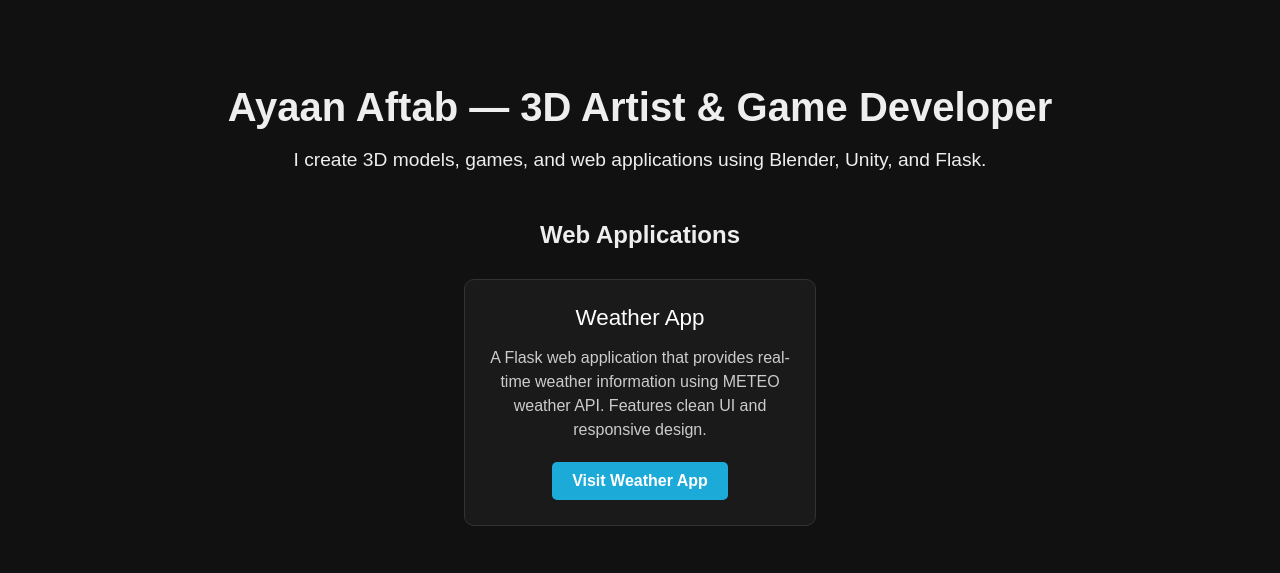
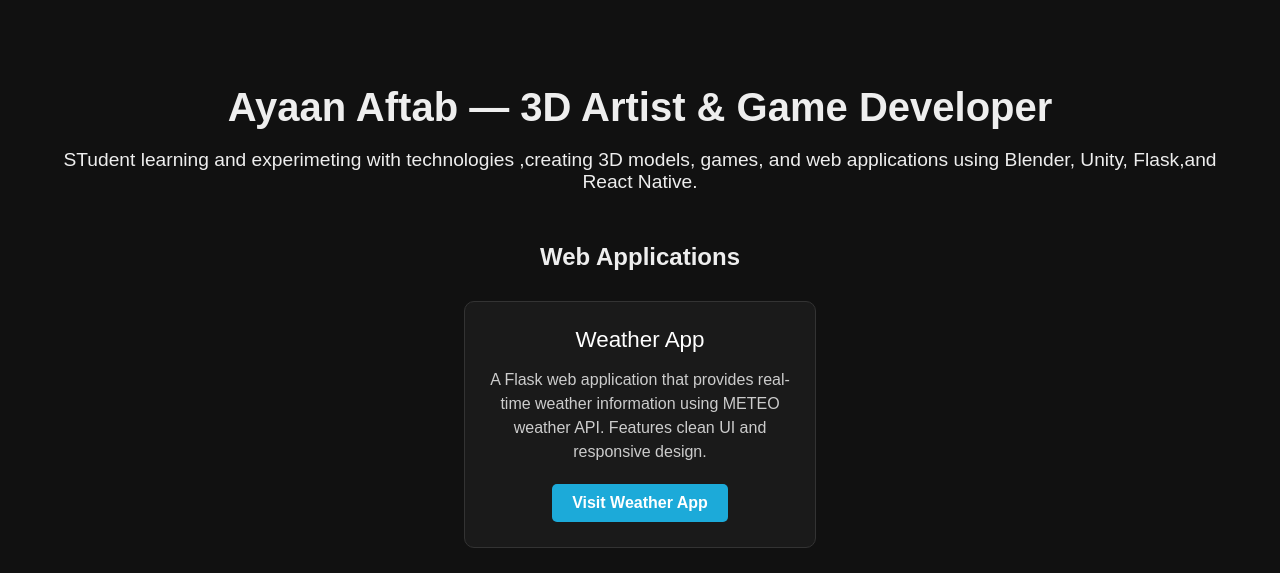
Before and after one commit to ayaanaftab/Portfolio, a plain HTML site: page index.html in a window 1280 px wide. Shown: the top 573 px of the page. Drawn offline with Linux system fonts and the light colour scheme.

Commit message:
Revise description of skills and technologies
Updated the paragraph to reflect current learning and technologies.

```diff
--- a/index.html
+++ b/index.html
@@ -103,7 +103,7 @@
 <body>
 
   <h1>Ayaan Aftab — 3D Artist & Game Developer</h1>
-  <p>I create 3D models, games, and web applications using Blender, Unity, and Flask.</p>
+  <p>STudent learning and experimeting with technologies ,creating 3D models, games, and web applications using Blender, Unity, Flask,and React Native.</p>
 
   <h2>Web Applications</h2>
 
```
